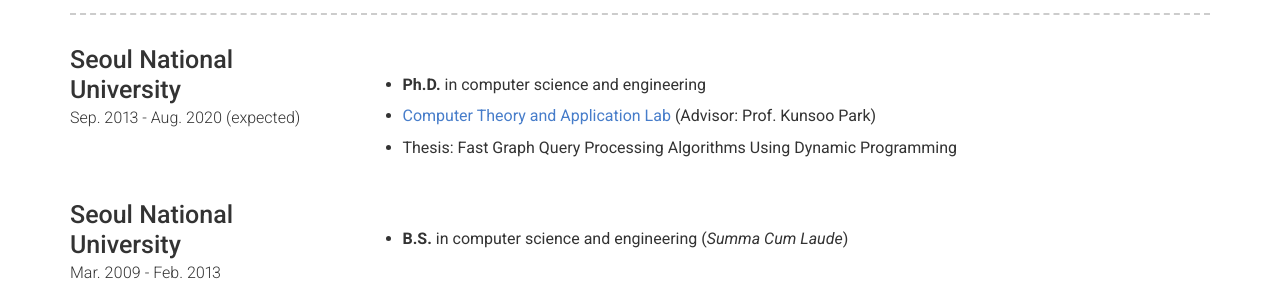
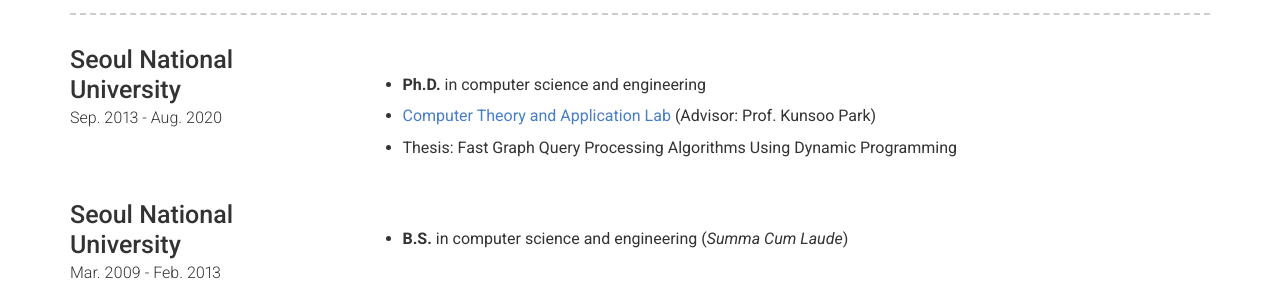
Before and after one commit to hongkyun-bae/hongkyun-bae.github.io, a Jekyll site: the page built from index.md, in a window 1280 px wide. Shown: the part 585-885 px from the top of the page. Built offline with Jekyll 4.4.1, drawn with Linux system fonts in a browser that asks for light colours; nearby versions of some CDN libraries; some web fonts are replaced.

Commit message:
Update education.yml

```diff
--- a/_data/education.yml
+++ b/_data/education.yml
@@ -1,6 +1,6 @@
 - layout: left
   name: Seoul National University
-  dates: Sep. 2013 - Aug. 2020 (expected)
+  dates: Sep. 2013 - Aug. 2020
   qualification: #  Ph.D. in computer science and engineering
   quote: >
   description: |+
```
